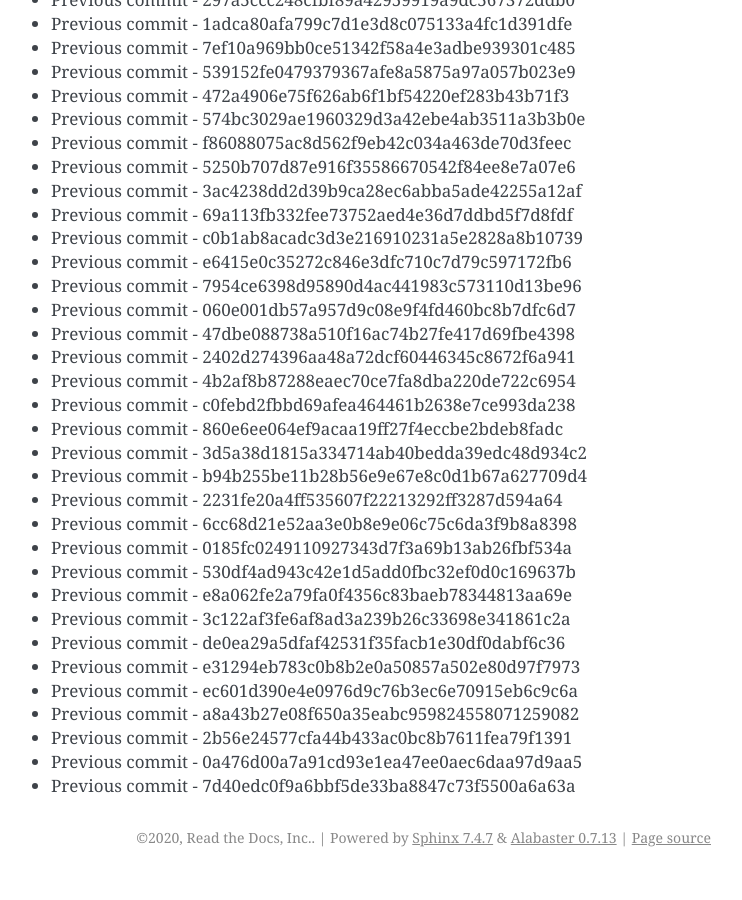
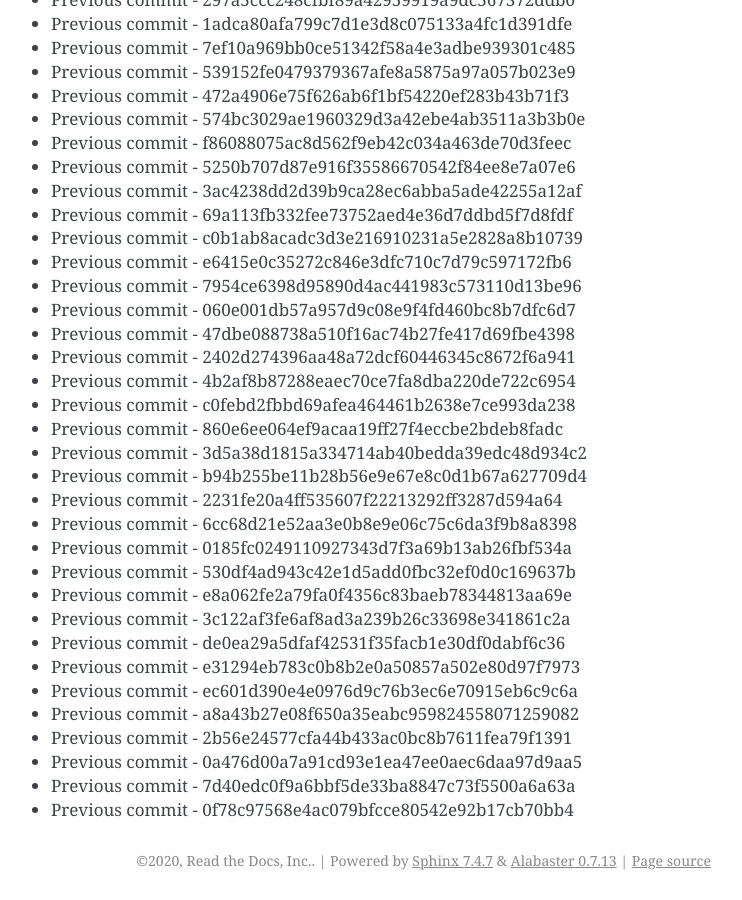
Before and after one commit to readthedocs/rtd-git-stresstest, a Sphinx documentation site: the page built from docs/updates.rst, in a window 1280 px wide and 900 px high, scrolled down 1607 px. Shown: the whole window, without its empty margins (399-1141 px from the left). Built offline with Sphinx 7.4.7, drawn with Linux system fonts in a browser that asks for light colours; before the commit the page ends 2484 px from its top, so only the background shows below that.

Commit message:
Generating commit from previous: 0f78c97568e4ac079bfcce80542e92b17cb70bb4

```diff
--- a/docs/updates.rst
+++ b/docs/updates.rst
@@ -99,3 +99,4 @@ It can be tested for any performance characteristics.
 * Previous commit - 2b56e24577cfa44b433ac0bc8b7611fea79f1391
 * Previous commit - 0a476d00a7a91cd93e1ea47ee0aec6daa97d9aa5
 * Previous commit - 7d40edc0f9a6bbf5de33ba8847c73f5500a6a63a
+* Previous commit - 0f78c97568e4ac079bfcce80542e92b17cb70bb4
```
